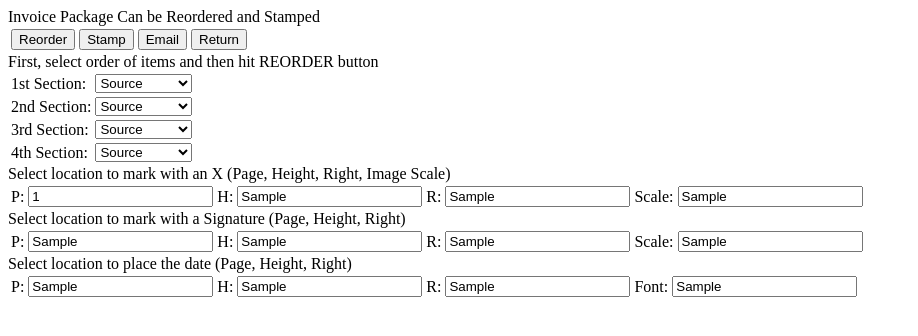
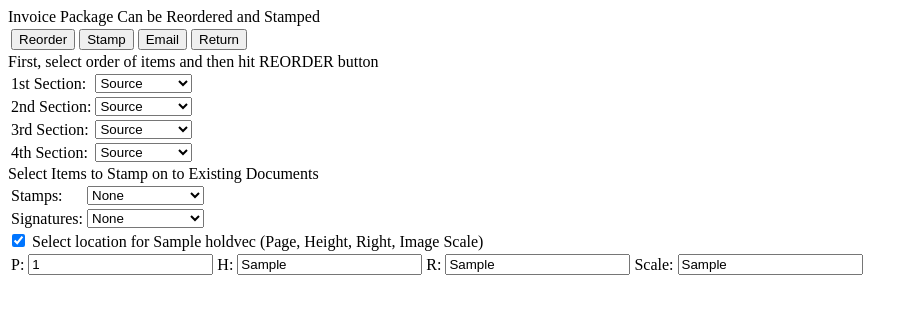
Before and after one commit to markwnixon/nixonai, a Flask app: template webapp/templates/c8_task_MakePackage.html in a window 1280 px wide. Shown: the top 336 px of the page, without its empty margins (0-918 px from the left). Run offline with Flask 2, Linux system fonts and the light colour scheme; the template is opened without the code that fills it: most values are stand-ins (such as "Sample title", 1, 10 or a date in 2020).

Commit message:
stampdata rework

```diff
--- a/webapp/templates/c8_task_MakePackage.html
+++ b/webapp/templates/c8_task_MakePackage.html
@@ -53,77 +53,72 @@ First, select order of items and then hit REORDER button
 </table>
 </div>
 </div>
-
 <div class="card">
     <div class="card-header">
-Select location to mark with an X (Page, Height, Right, Image Scale)
+        Select Items to Stamp on to Existing Documents
     </div>
+    {% set stamps = holdvec[10] %}
+    {% set sigs = holdvec[11] %}
     <div class="card-body">
         <table>
             <tr>
-<td><div class="input-group-text">P:</div></td>
-<td colspan="3"><input class="form-control" type="text" value={{stampdata[0]}} name="stampdata0"
-data-toggle="tooltip" title="Match this value to the page you want the mark, use zero to skip using"></td>
-
-<td><div class="input-group-text">H:</div></td>
-<td colspan="3"><input class="form-control" type="text" value={{stampdata[1]}} name="stampdata1"></td>
-
-<td><div class="input-group-text">R:</div></td>
-<td colspan="3"><input class="form-control" type="text" value={{stampdata[2]}} name="stampdata2"></td>
-
-<td><div class="input-group-text">Scale:</div></td>
-<td colspan="3"><input class="form-control" type="text" value={{stampdata[3]}} name="stampdata3"></td>
+                <td> <div class="input-group-text">Stamps:</div></td>
+                <td>
+                <select class="form-control" type="text" name="stampname" onchange="this.form.submit()">
+                    <option value="" disabled selected>None</option>
+                    {% for stamp in stamps %}
+                        <option value='{{ stamp }}'>{{ stamp }}</option>
+                    {% endfor %}
+                </select>
+                </td>
+            </tr>
+            <tr>
+                <td> <div class="input-group-text">Signatures:</div></td>
+                <td>
+                   <select class="form-control" type="text" name="signame" onchange="this.form.submit()">
+                        <option value="" disabled selected>None</option>
+                        {% for sig in sigs %}
+                            <option value='{{ sig }}'>{{ sig }}</option>
+                        {% endfor %}
+                   </select>
+                </td>
             </tr>
         </table>
     </div>
 </div>
+
+{% set addedstamps = holdvec[15] %}
+{% for addedstamp in addedstamps %}
+    <input type = "hidden" name ="{{ addedstamp }}" value= "{{addedstamp}}">
+    {% set page = 5*(loop.index-1) %}
+    {% set height = 5*(loop.index-1)+1 %}
+    {% set right = 5*(loop.index-1)+2 %}
+    {% set scale = 5*(loop.index-1)+3 %}
+    {% set checks = 5*(loop.index-1)+4 %}
     <div class="card">
+
         <div class="card-header">
-Select location to mark with a Signature (Page, Height, Right)
+            <input class="inline-form-control" type="checkbox" checked  name="{{ addedstamp }}_c" onchange="this.form.submit()"> Select location for {{ addedstamp }} (Page, Height, Right, Image Scale)
         </div>
+
         <div class="card-body">
             <table>
-
-<tr><td><div class="input-group-text">P:</div></td>
-<td colspan="3"><input class="form-control" type="text" value={{stampdata[4]}} name="stampdata4"
-data-toggle="tooltip" title="Match this value to the page you want the signature, use zero to skip using"></td>
+                <tr>
+                <td><div class="input-group-text">P: </div></td>
+                <td colspan="3"><input class="form-control" type="text" value={{stampdata[page]}} name="{{ addedstamp }}_p"
+                data-toggle="tooltip" title="Match this value to the page you want the mark, use zero to skip using"></td>
 
                 <td><div class="input-group-text">H:</div></td>
-<td colspan="3"><input class="form-control" type="text" value={{stampdata[5]}} name="stampdata5"></td>
+                <td colspan="3"><input class="form-control" type="text" value={{stampdata[height]}} name="{{ addedstamp }}_h"></td>
 
                 <td><div class="input-group-text">R:</div></td>
-<td colspan="3"><input class="form-control" type="text" value={{stampdata[6]}} name="stampdata6"></td>
+                <td colspan="3"><input class="form-control" type="text" value={{stampdata[right]}} name="{{ addedstamp }}_r"></td>
 
                 <td><div class="input-group-text">Scale:</div></td>
-<td colspan="3"><input class="form-control" type="text" value={{stampdata[7]}} name="stampdata7"></td></tr>
+                <td colspan="3"><input class="form-control" type="text" value={{stampdata[scale]}} name="{{ addedstamp }}_s"></td>
+                </tr>
+            </table>
 
-</table>
         </div>
     </div>
-
-<div class="card">
-<div class="card-header">
-Select location to place the date (Page, Height, Right)
-</div>
-<div class="card-body">
-<table>
-<tr><td><div class="input-group-text">P:</div></td>
-<td colspan="3"><input class="form-control" type="text" value={{stampdata[8]}} name="stampdata8"
-data-toggle="tooltip" title="Match this value to the page you want the date, use zero to skip using"></td>
-
-<td><div class="input-group-text">H:</div></td>
-<td colspan="3"><input class="form-control" type="text" value={{stampdata[9]}} name="stampdata9"></td>
-
-<td><div class="input-group-text">R:</div></td>
-<td colspan="3"><input class="form-control" type="text" value={{stampdata[10]}} name="stampdata10"></td>
-
-<td><div class="input-group-text">Font:</div></td>
-<td colspan="3"><input class="form-control" type="text" value={{stampdata[11]}} name="stampdata11"></td></tr>
-
-
-</table>
-</div>
-</div>
-<input type = "hidden" name ="stamp" value= {{stamp}}>
-<input type = "hidden" name ="invooder" value= "{{invooder}}">
-<input type = "hidden" name="oder" value="{{oder}}">
+{% endfor %}
```
Also changed, not shown: webapp/class8_tasks.py (+45 -2 lines), webapp/class8_utils_package.py (+38 -34 lines). Lines whose indentation alone changed are shown as unchanged.
